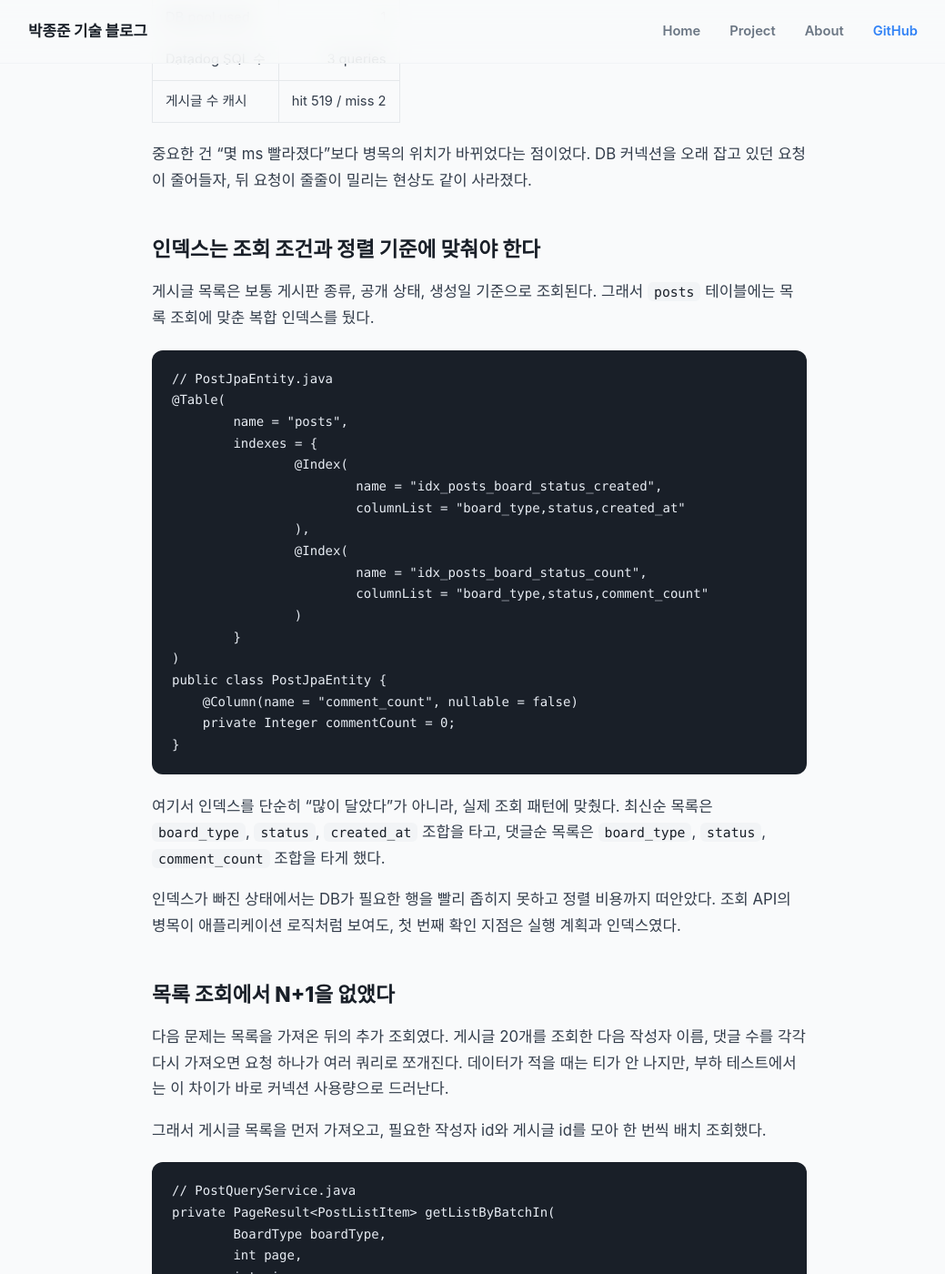
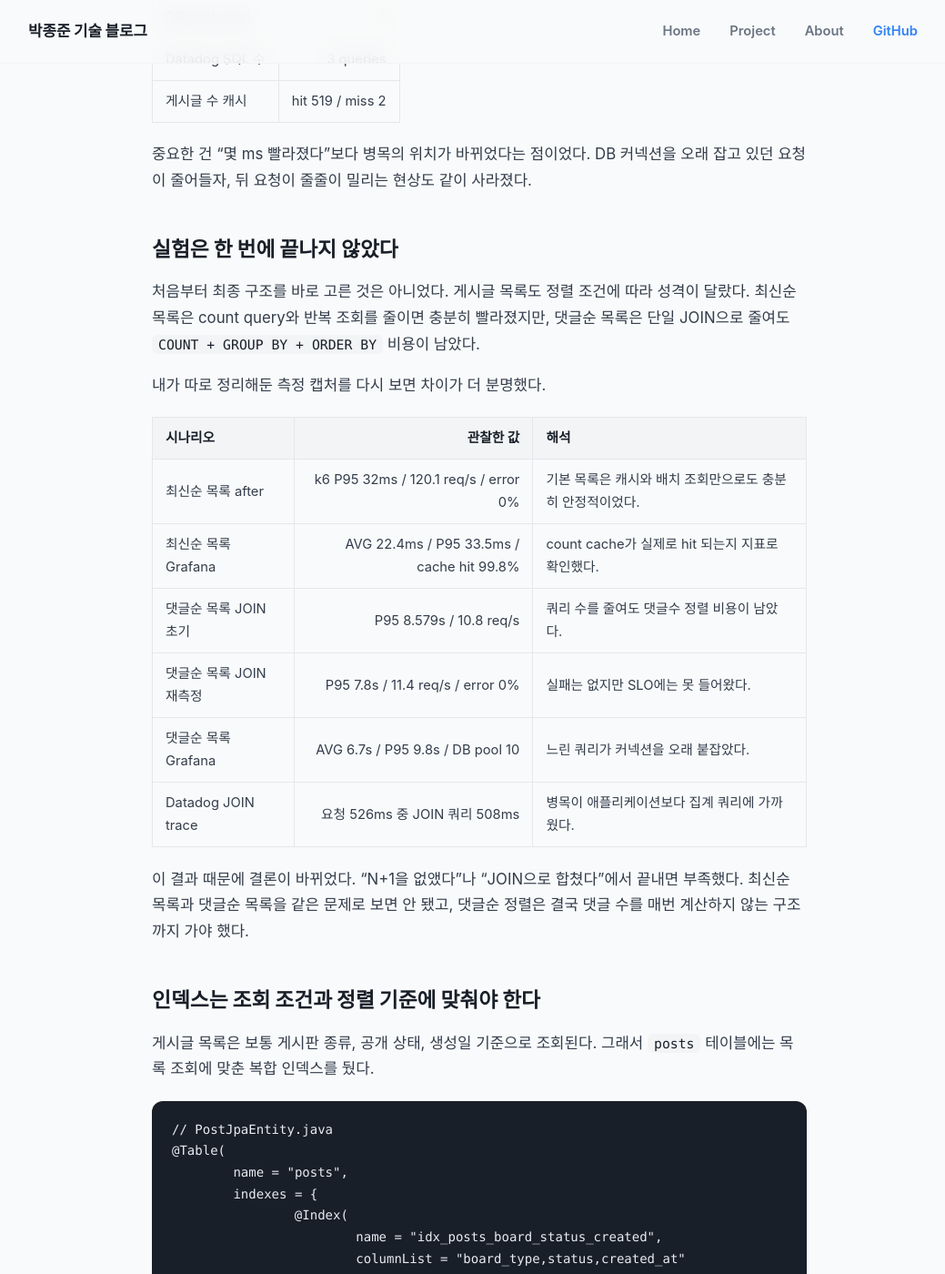
Before and after one commit to jongjunn/jongjunn.github.io, a Jekyll site: the page built from _posts/2026-08-01-community-performance.md, in a window 1280 px wide and 1400 px high, scrolled down 1128 px. Shown: the whole window at 91% size, without its empty margins (113-1152 px from the left). Built offline with Jekyll 4.4.1, drawn with Linux system fonts in a browser that asks for light colours; some web fonts are replaced; some of the changed text lies outside the part shown.

Commit message:
Enrich performance post with benchmark notes

````diff
--- a/_posts/2026-08-01-community-performance.md
+++ b/_posts/2026-08-01-community-performance.md
@@ -1,6 +1,6 @@
 ---
 layout: post
-title: "게시글 목록 병목 줄이기: 인덱스, N+1 제거, 댓글 수 캐시"
+title: "게시글 목록 병목 줄이기: 인덱스, N+1 제거, COUNT 줄이기"
 date: 2026-08-01 19:00:00 +0900
 categories: [백엔드, 성능]
 tags: [N+1, 인덱스, Redis, Grafana]
@@ -30,6 +30,23 @@ tags: [N+1, 인덱스, Redis, Grafana]
 | 게시글 수 캐시 | hit 519 / miss 2 |
 
 중요한 건 "몇 ms 빨라졌다"보다 병목의 위치가 바뀌었다는 점이었다. DB 커넥션을 오래 잡고 있던 요청이 줄어들자, 뒤 요청이 줄줄이 밀리는 현상도 같이 사라졌다.
+
+## 실험은 한 번에 끝나지 않았다
+
+처음부터 최종 구조를 바로 고른 것은 아니었다. 게시글 목록도 정렬 조건에 따라 성격이 달랐다. 최신순 목록은 count query와 반복 조회를 줄이면 충분히 빨라졌지만, 댓글순 목록은 단일 JOIN으로 줄여도 `COUNT + GROUP BY + ORDER BY` 비용이 남았다.
+
+내가 따로 정리해둔 측정 캡처를 다시 보면 차이가 더 분명했다.
+
+| 시나리오 | 관찰한 값 | 해석 |
+|---|---:|---|
+| 최신순 목록 after | k6 P95 32ms / 120.1 req/s / error 0% | 기본 목록은 캐시와 배치 조회만으로도 충분히 안정적이었다. |
+| 최신순 목록 Grafana | AVG 22.4ms / P95 33.5ms / cache hit 99.8% | count cache가 실제로 hit 되는지 지표로 확인했다. |
+| 댓글순 목록 JOIN 초기 | P95 8.579s / 10.8 req/s | 쿼리 수를 줄여도 댓글수 정렬 비용이 남았다. |
+| 댓글순 목록 JOIN 재측정 | P95 7.8s / 11.4 req/s / error 0% | 실패는 없지만 SLO에는 못 들어왔다. |
+| 댓글순 목록 Grafana | AVG 6.7s / P95 9.8s / DB pool 10 | 느린 쿼리가 커넥션을 오래 붙잡았다. |
+| Datadog JOIN trace | 요청 526ms 중 JOIN 쿼리 508ms | 병목이 애플리케이션보다 집계 쿼리에 가까웠다. |
+
+이 결과 때문에 결론이 바뀌었다. "N+1을 없앴다"나 "JOIN으로 합쳤다"에서 끝내면 부족했다. 최신순 목록과 댓글순 목록을 같은 문제로 보면 안 됐고, 댓글순 정렬은 결국 댓글 수를 매번 계산하지 않는 구조까지 가야 했다.
 
 ## 인덱스는 조회 조건과 정렬 기준에 맞춰야 한다
 
@@ -112,11 +129,15 @@ List<CommentCountRow> countByPostIdIn(@Param("postIds") Collection<Long> postIds
 
 이렇게 바꾸면 게시글 개수가 늘어나도 작성자 조회와 댓글 수 조회가 게시글 수만큼 늘지 않는다. 목록 API에서 가장 먼저 잡아야 할 것은 "한 화면을 만들기 위해 쿼리가 몇 번 나가는가"였다.
 
+비슷한 문제가 댓글 상세 조회에서도 있었다. 댓글이 많은 게시글 하나를 조회할 때 작성자명과 대댓글을 개별로 다시 가져오면, 목록보다 더 눈에 띄게 느려졌다. 별도 k6 측정에서는 댓글 상세 조회가 before 기준 P50 8.0s, P95 10.1s였고, 작성자명과 대댓글을 `IN` 조회로 묶은 뒤에는 P50 0.2s, P95 0.4s까지 내려왔다.
+
+여기서 얻은 기준은 단순했다. 화면 하나를 만들 때 반복되는 조회가 보이면 먼저 id를 모으고, DB에는 묶어서 물어봐야 한다.
+
 ## 댓글순 정렬은 매번 COUNT하지 않게 했다
 
 댓글순 목록은 더 까다로웠다. 단순히 `comments`를 `LEFT JOIN`하고 `COUNT(c.id)`로 정렬하면 정확하긴 하지만, 게시글과 댓글이 늘어날수록 정렬 비용이 커진다.
 
-처음에는 JOIN + DTO projection 방식으로 필요한 필드만 조회했다.
+처음에는 JOIN + DTO projection 방식으로 필요한 필드만 조회했다. 이 방식은 쿼리 수를 줄이는 데는 효과가 있었다. 하지만 부하 테스트에서는 댓글순 정렬이 여전히 P95 7~9초대로 남았다. Datadog에서도 요청 526ms 중 JOIN 쿼리만 508ms를 차지하는 trace가 보였다. 즉 병목은 "쿼리 개수"에서 "집계와 정렬 비용"으로 옮겨간 상태였다.
 
 ```java
 // PostRepositoryAdapter.java
````
Also changed, not shown: project.md (+1 -1 lines).
